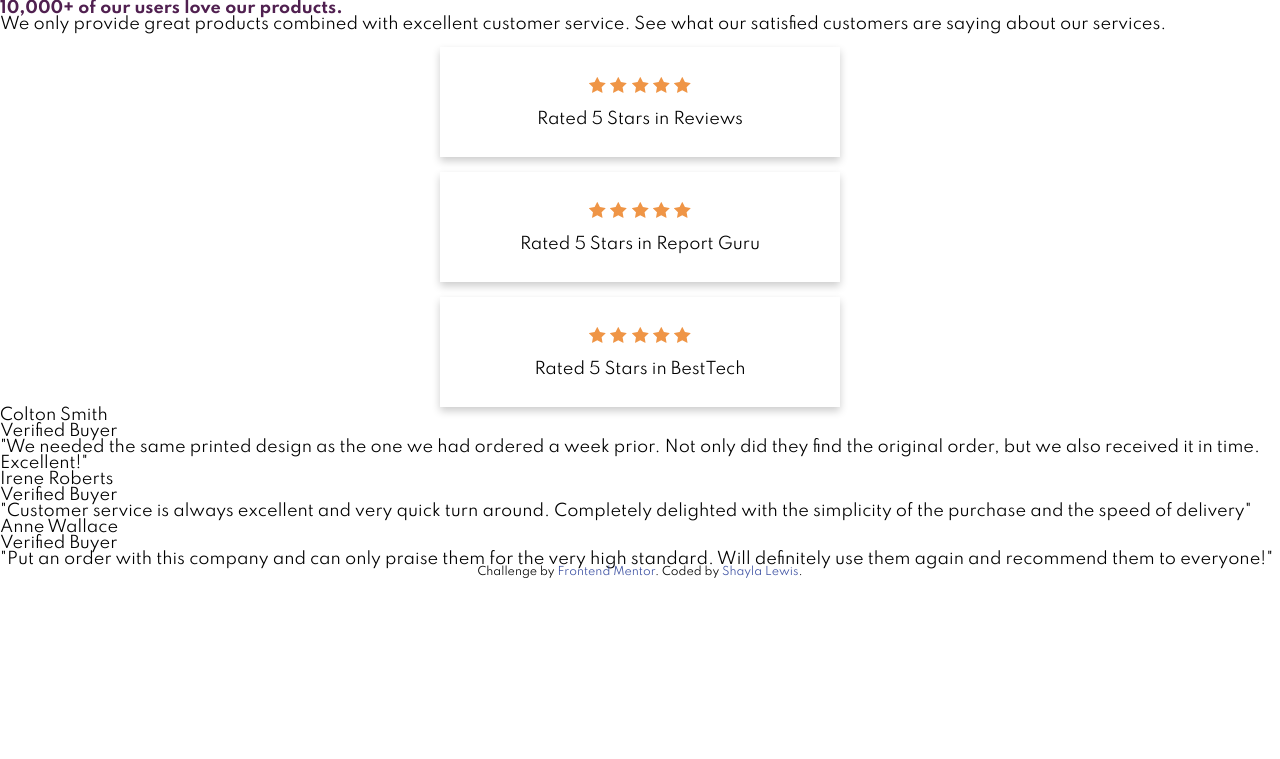
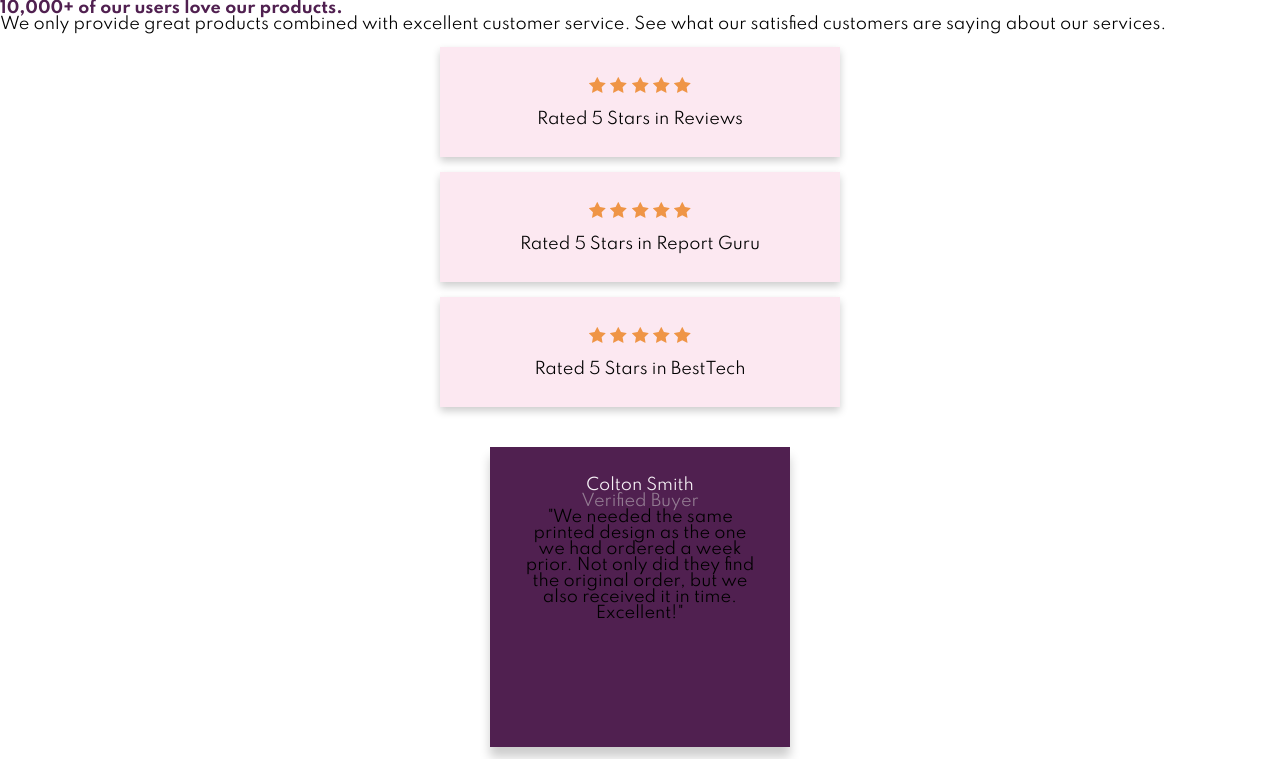
Before and after one commit to shaylalewis/social-proof, a plain HTML site: page index.html in a window 1280 px wide. Shown: the top 759 px of the page. Drawn offline with Linux system fonts and the light colour scheme.

Commit message:
Update style.css

```diff
--- a/style.css
+++ b/style.css
@@ -4,18 +4,15 @@
 
 :root {
     /* ---- Colors ---- */
-    --clr-primary-500: hsl(300, 43%, 22%);
-    /*Very Dark Magenta*/
-    --clr-primary-200: hsl(333, 80%, 67%);
-    /*Soft Pink*/
-    --clr-netural-300: hsl(303, 10%, 53%);
-    /*Dark Grayish Magenta*/
-    --clr-neutral-200: hsl(300, 24%, 96%);
-    /*Light Grayish Magenta*/
-    --clr-neutral-100: hsl(0, 0%, 100%);
-    /*White*/
+    --clr-primary-500: hsl(300, 43%, 22%);/*Very Dark Magenta*/
+    --clr-primary-200: hsl(333, 80%, 95%); /*Soft Pink*/
+    --clr-netural-300: hsl(303, 10%, 53%); /*Dark Grayish Magenta*/
+    --clr-neutral-200: hsl(300, 24%, 96%); /*Light Grayish Magenta*/
+    --clr-neutral-100: hsl(0, 0%, 100%); /*White*/
+
     /* ---- Font Family ---- */
     --ff-primary: 'Spartan', sans-serif;
+
     /* ---- Font Size ---- */
     --fs-400: .8125rem;
     --fs-500: .9625rem;
@@ -42,6 +39,16 @@ a {
 p.rate {
     padding-top: 15px;
 }
+
+p.verified {
+    color: var(--clr-netural-300);
+}
+
+p.name {
+    color: var(--clr-neutral-200);
+}
+
+
 
 
 /* =================================
@@ -84,12 +91,33 @@ a:active {}
     padding: 30px;
     margin: auto;
     text-align: center;
-    background-color: var(--clr-neutral-100);
+    background-color: var(--clr-primary-200);
 }
 
 .ratings,
 .rate-two,
 .rate-three {
+    margin-top: 15px;
+}
+
+.reviews {
+    margin-top: 40px;
+}
+
+.colton,
+.irene,
+.anne {
+    box-shadow: 0 10px 10px 0 rgba(0, 0, 0, 0.2);
+    height: 300px;
+    width: 300px;
+    padding: 30px;
+    margin: auto;
+    text-align: center;
+    background-color: var(--clr-primary-500);
+}
+
+.irene,
+.anne {
     margin-top: 15px;
 }
 
```
